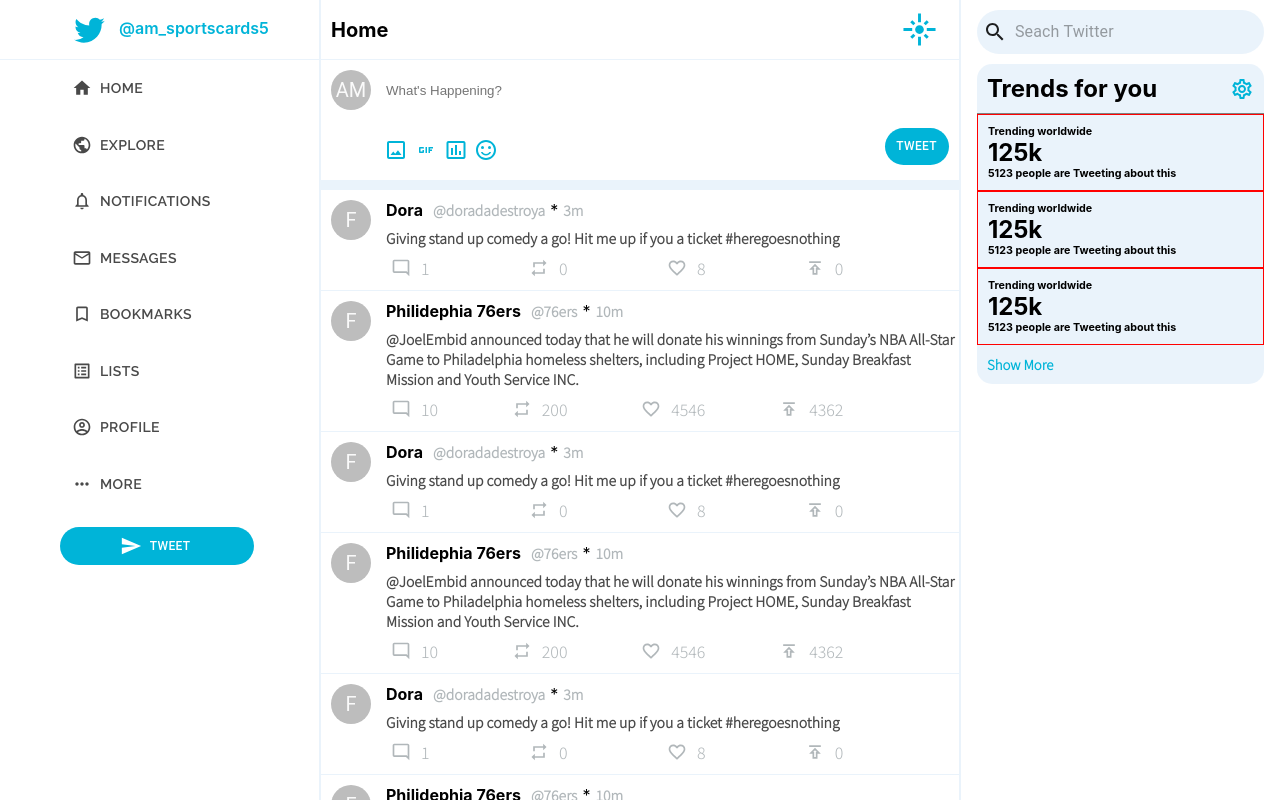
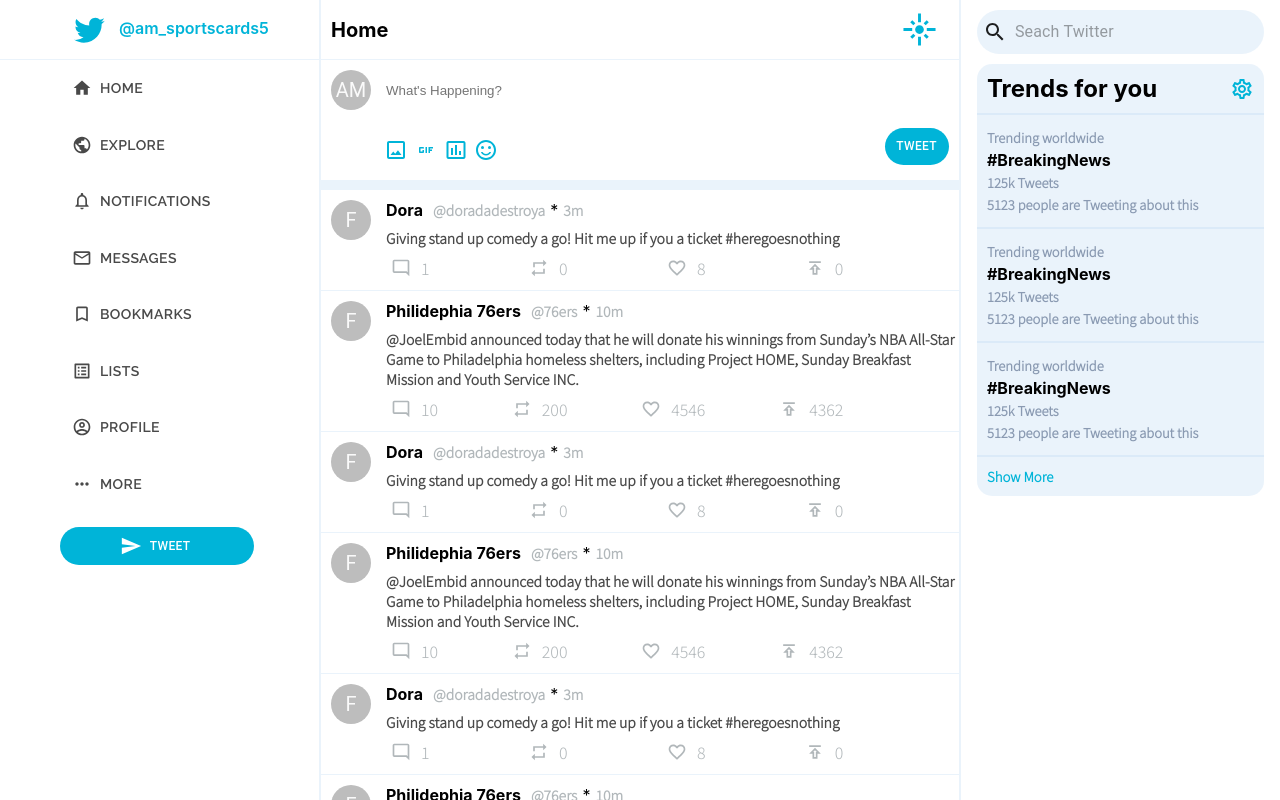
Before and after one commit to amedra13/TwitterClone, a React (Create React App) app: page / in a window 1280 px wide. Shown: the top 800 px of the page. Built offline with nearby package versions, Linux system fonts and the light colour scheme; a web font is replaced by a local one.

Commit message:
finish styling trend section

```diff
--- a/src/components/Trends/singleTrend.js
+++ b/src/components/Trends/singleTrend.js
@@ -3,10 +3,12 @@
 const SingleTrend = ({ trend }) => {
 	return (
 		<div className="singleTrend">
-			<h6>Trending {trend.section}</h6>
-			<h3>{trend.hashtag}</h3>
-			<h2>{trend.numberOfTweets}</h2>
-			<h6>{trend.numberOfPeople} people are Tweeting about this</h6>
+			<h6 className="trendStyle">Trending {trend.section}</h6>
+			<h4>{trend.hashTag}</h4>
+			<h2 className="trendStyle">{trend.numberOfTweets} Tweets</h2>
+			<h6 className="trendStyle">
+				{trend.numberOfPeople} people are Tweeting about this
+			</h6>
 		</div>
 	);
 };
--- a/src/styles/trend.scss
+++ b/src/styles/trend.scss
@@ -1,6 +1,9 @@
 .trend {
 	flex: 0.25;
-	// background-color: rgba(167, 190, 212, 0.445);
+	.trendContainer {
+		position: sticky;
+		top: 10px;
+	}
 	.trend__searchbar {
 		margin: 10px 0;
 		display: flex;
@@ -19,12 +22,16 @@
 	display: flex;
 	justify-content: space-between;
 	align-items: center;
-	border-bottom: 1px solid gray;
+	border-bottom: 2px solid $main-borderColor;
 	padding: 10px;
 }
 .singleTrend {
-	border: 1px solid red;
+	border-bottom: 2px solid $main-borderColor;
 	padding: 10px;
+	transition: all 250ms ease-in-out;
+	&:hover {
+		background-color: $main-borderColor;
+	}
 }
 
 .trend__showMore {
@@ -33,3 +40,10 @@
 	font-family: $post-textFont;
 	font-size: 16px;
 }
+
+.trendStyle {
+	color: rgba(124, 141, 167, 0.877);
+	font-size: 13px;
+	font-family: $post-textFont;
+	margin: 3px 0;
+}
```
